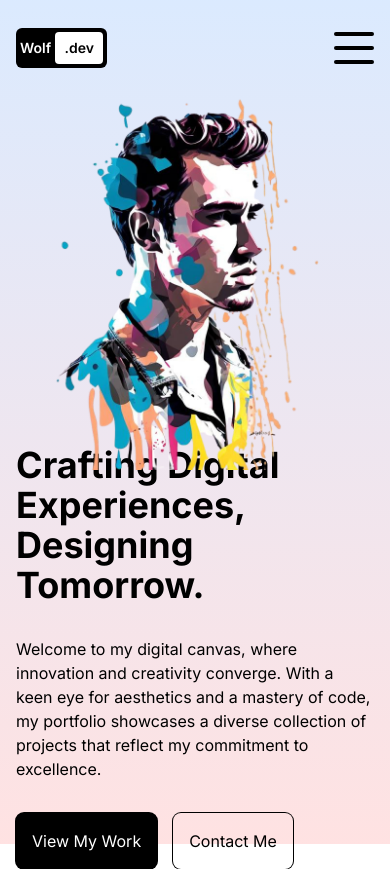
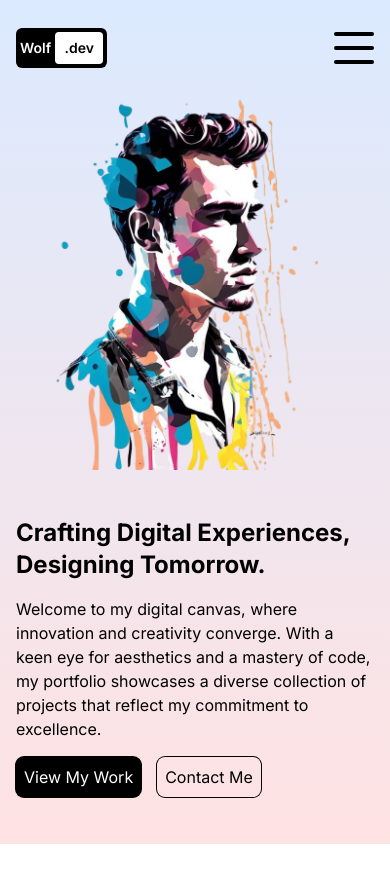
Before and after one commit to Akbar-Rouzi/my-portfolio, a Next.js app: page / in a window 390 px wide. After the commit the page ends 844 px from the top, so only its background shows below. Built offline with nearby package versions, Linux system fonts and the light colour scheme.

Commit message:
Adjsut styling of home page for better layout and appearance

```diff
--- a/src/app/page.js
+++ b/src/app/page.js
@@ -19,9 +19,9 @@ const Homepage = () => {
 						sizes="(max-width: 768px) 100vw, (max-width: 1200px) 50vw, 33vw" />
 				</div>
 				{/* TEXT CONTAINER */}
-				<div className="h-1/2 flex lg:h-full lg:w-1/2 flex-col gap-8 items-center justify-center">
+				<div className="h-1/2 flex lg:h-full lg:w-1/2 flex-col gap-4 md:gap-6 lg:gap-8 items-center justify-center">
 					{/* TITLE */}
-					<h1 className="text-4xl md:text-6xl font-bold"> Crafting Digital Experiences, Designing Tomorrow.</h1>
+					<h1 className="text-2xl md:text-4xl lg:text-6xl font-bold"> Crafting Digital Experiences, Designing Tomorrow.</h1>
 					{/* DESCRIPTION */}
 					<p className="">
 						Welcome to my digital canvas, where innovation and creativity
@@ -32,10 +32,10 @@ const Homepage = () => {
 					{/* BUTTONS */}
 					<div className="w-full flex gap-4">
 						<Link href="/portfolio">
-							<button className="p-4 rounded-lg ring-1 ring-black bg-black text-white hover:text-black hover:bg-white cursor-pointer">View My Work</button>
+							<button className="p-2 md:p-4 rounded-lg ring-1 ring-black bg-black text-white hover:text-black hover:bg-white cursor-pointer">View My Work</button>
 						</Link>
 						<Link href="/contact">
-							<button className="p-4 rounded-lg ring-1 ring-black hover:text-white hover:bg-black hover:ring-white cursor-pointer">Contact Me</button>
+							<button className="p-2 md:p-4 rounded-lg ring-1 ring-black hover:text-white hover:bg-black hover:ring-white cursor-pointer">Contact Me</button>
 						</Link>
 					</div>
 				</div>
```
